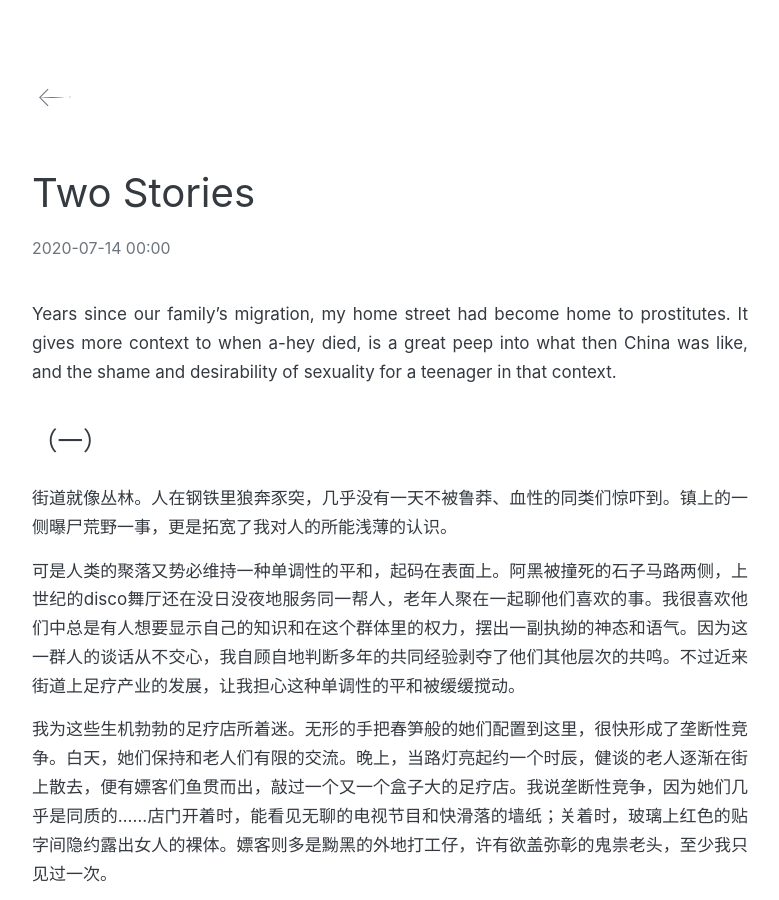
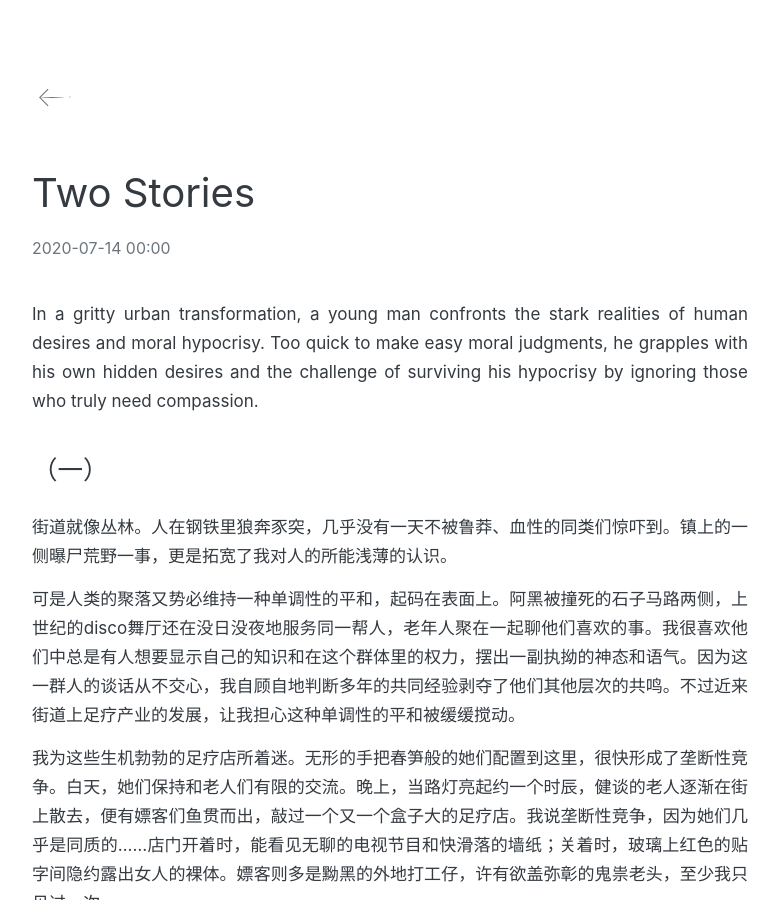
Before and after one commit to GiantStaps/giantstaps.github.io, a Jekyll site: the page built from _posts/2020-7-14-two-Stories.md, in a window 1280 px wide and 900 px high. Shown: the whole window, without its empty margins (250-1029 px from the left). Built offline with Jekyll 4.4.1, drawn with Linux system fonts in a browser that asks for light colours.

Commit message:
made all english abstracts better

```diff
--- a/_posts/2020-7-14-two-Stories.md
+++ b/_posts/2020-7-14-two-Stories.md
@@ -3,7 +3,7 @@ layout: post
 author: Ruwei
 ---
 
-Years since our family's migration, my home street had become home to prostitutes. It gives more context to when a-hey died, is a great peep into what then China was like, and the shame and desirability of sexuality for a teenager in that context.
+In a gritty urban transformation, a young man confronts the stark realities of human desires and moral hypocrisy. Too quick to make easy moral judgments, he grapples with his own hidden desires and the challenge of surviving his hypocrisy by ignoring those who truly need compassion.
 
 ### （一）
 
```
Also changed, not shown: _posts/2019-4-19-loss-Pt1.md (+1 -1 lines), _posts/2020-08-11-Loss-Pt2.md (+1 -1 lines), _posts/2020-10-19-十月十九夜 塘朗.md (+2 -0 lines), _posts/2020-4-2-the-Doors.md (+1 -1 lines), _posts/Isn't She Lovely - Tom Misch.md (added, +9 -0 lines), 4 other files.
